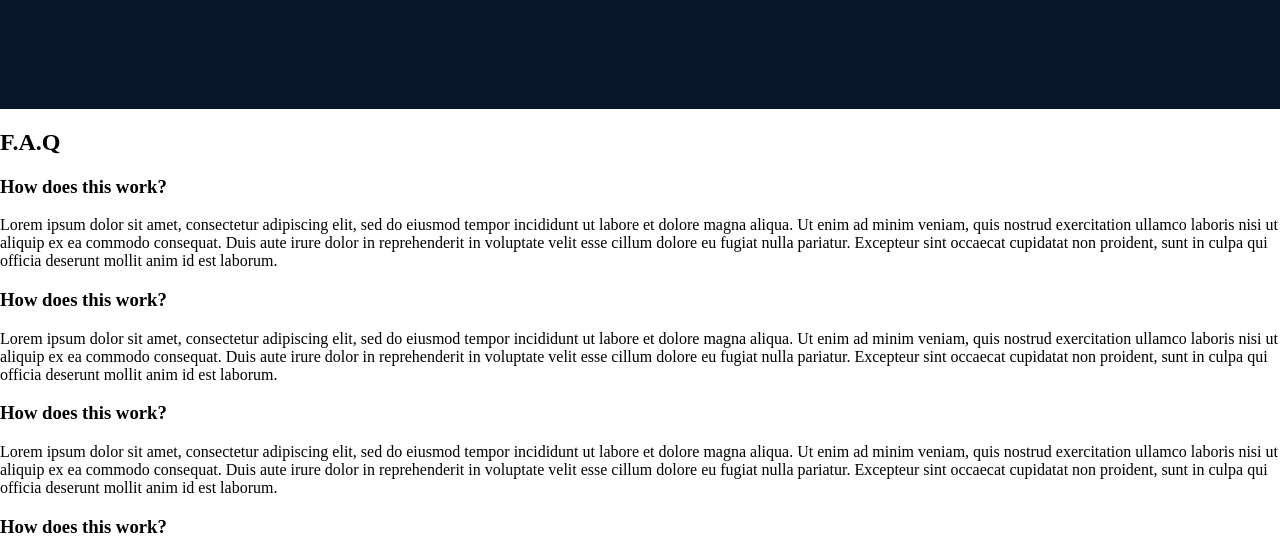
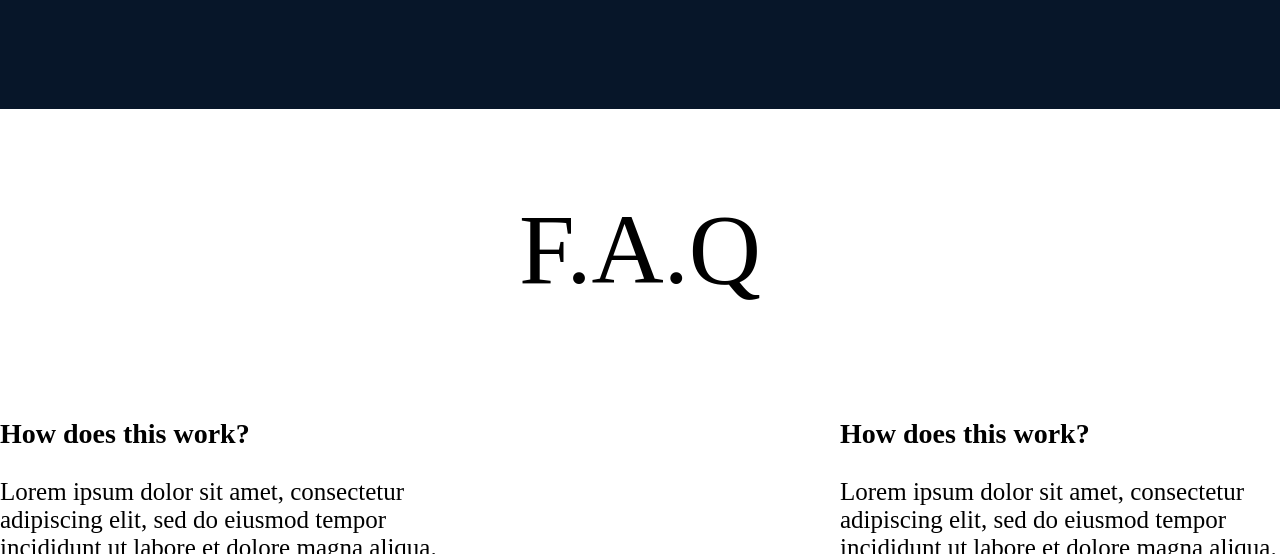
Before and after one commit to AdamsMikeOnyeke/alx_html_css, a plain HTML site: page css_advanced/index.html in a window 1280 px wide. Shown: the part 4590-5144 px from the top of the page. Drawn offline with Linux system fonts and the light colour scheme.

Commit message:
Added css files

```diff
--- a/css_advanced/index.html
+++ b/css_advanced/index.html
@@ -175,35 +175,29 @@
             </div>
             <button class="register-button" style="width: 400px; margin-bottom: 100px;">REGISTER FOR FREE</button>
         </section>
-        <section>
-            <h2>F.A.Q</h2>
-            <div>
-                <div>
-                    <div>
-                        <h3>How does this work?</h3>
-                    </div>
-                    <div>
+
+        <section class="fifth-section">
+            <h2 style="font-size: 100px; font-weight: lighter; text-align: center;">F.A.Q</h2>
+            <div class="sub-fifth-section">
+                <div style="display: flex; justify-content: center; gap: 400px; margin-bottom: 150px;">
+                    <div style="width: 600px; font-size: 25px;">
+                        <h3 style="font-weight: bold; font-size: 28px;">How does this work?</h3>
                         Lorem ipsum dolor sit amet, consectetur adipiscing elit, sed do eiusmod tempor incididunt ut labore et dolore magna aliqua. Ut enim ad minim veniam, quis nostrud exercitation ullamco laboris nisi ut aliquip ex ea commodo consequat. Duis aute irure dolor in reprehenderit in voluptate velit esse cillum dolore eu fugiat nulla pariatur. Excepteur sint occaecat cupidatat non proident, sunt in culpa qui officia deserunt mollit anim id est laborum.
                     </div>
 
-                    <div>
-                        <h3>How does this work?</h3>
-                    </div>
-                    <div>
+                    <div style="width: 600px; font-size: 25px;">
+                        <h3 style="font-weight: bold; font-size: 28px;">How does this work?</h3>
                         Lorem ipsum dolor sit amet, consectetur adipiscing elit, sed do eiusmod tempor incididunt ut labore et dolore magna aliqua. Ut enim ad minim veniam, quis nostrud exercitation ullamco laboris nisi ut aliquip ex ea commodo consequat. Duis aute irure dolor in reprehenderit in voluptate velit esse cillum dolore eu fugiat nulla pariatur. Excepteur sint occaecat cupidatat non proident, sunt in culpa qui officia deserunt mollit anim id est laborum.
                     </div>
                 </div>
-                <div>
-                    <div>
-                        <h3>How does this work?</h3>
-                    </div>
-                    <div>
+                <div style="display: flex; justify-content: center; gap: 400px;">
+                    <div style="width: 600px; font-size: 25px;">
+                        <h3 style="font-weight: bold; font-size: 28px;">How does this work?</h3>
                         Lorem ipsum dolor sit amet, consectetur adipiscing elit, sed do eiusmod tempor incididunt ut labore et dolore magna aliqua. Ut enim ad minim veniam, quis nostrud exercitation ullamco laboris nisi ut aliquip ex ea commodo consequat. Duis aute irure dolor in reprehenderit in voluptate velit esse cillum dolore eu fugiat nulla pariatur. Excepteur sint occaecat cupidatat non proident, sunt in culpa qui officia deserunt mollit anim id est laborum.
                     </div>
-                    <div>
-                        <h3>How does this work?</h3>
-                    </div>
-                    <div>
+
+                    <div style="width: 600px; font-size: 25px;">
+                        <h3 style="font-weight: bold; font-size: 28px;">How does this work?</h3>
                         Lorem ipsum dolor sit amet, consectetur adipiscing elit, sed do eiusmod tempor incididunt ut labore et dolore magna aliqua. Ut enim ad minim veniam, quis nostrud exercitation ullamco laboris nisi ut aliquip ex ea commodo consequat. Duis aute irure dolor in reprehenderit in voluptate velit esse cillum dolore eu fugiat nulla pariatur. Excepteur sint occaecat cupidatat non proident, sunt in culpa qui officia deserunt mollit anim id est laborum.
                     </div>
                 </div>
```
